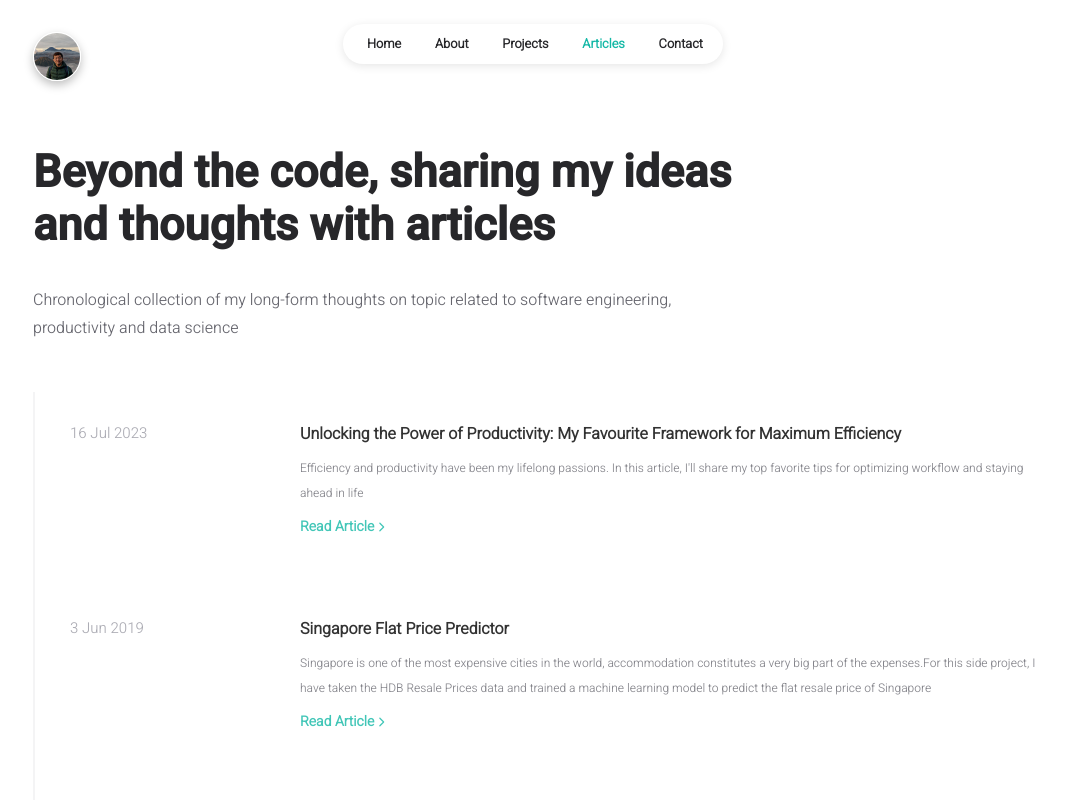
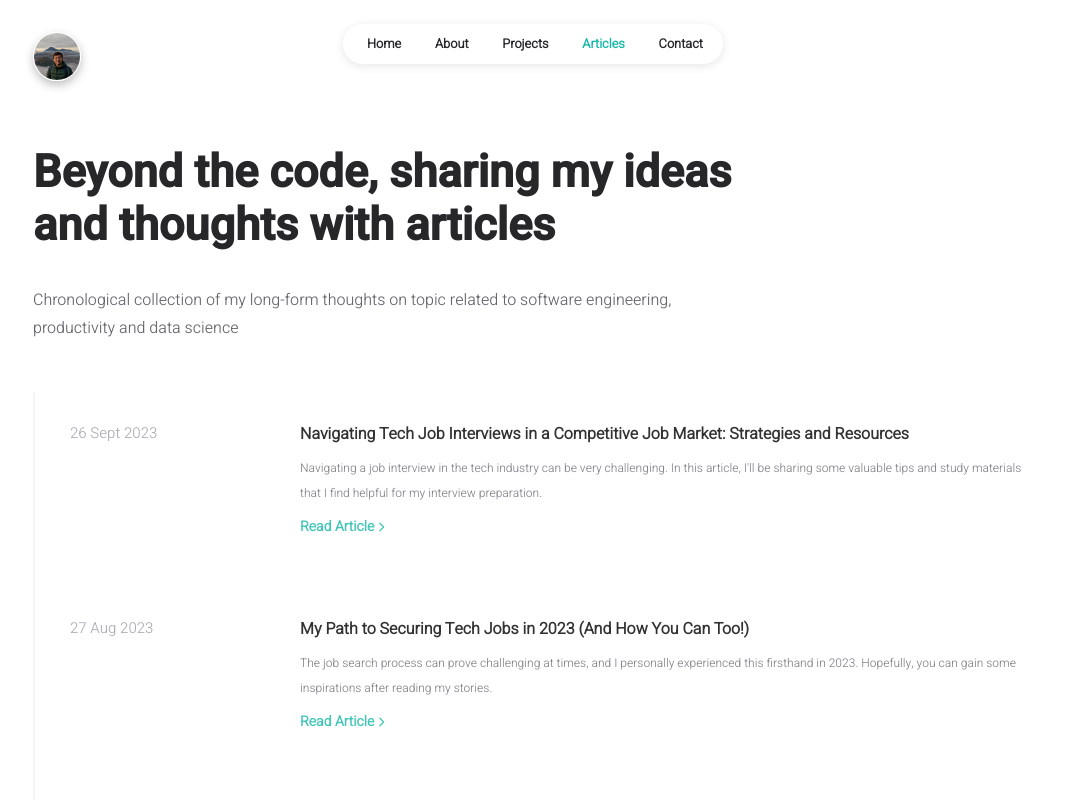
Before and after one commit to edricgsh/personal_website_2023, a React (Create React App) app: page /articles in a window 1280 px wide. Shown: the top 800 px of the page, without its empty margins (107-1173 px from the left). Built offline with nearby package versions, Linux system fonts and the light colour scheme.

Commit message:
Add information about 2 articles

```diff
--- a/src/data/articles.js
+++ b/src/data/articles.js
@@ -1,4 +1,25 @@
 const myArticles = [
+	{
+		date: "26 Sept 2023",
+		title: "Navigating Tech Job Interviews in a Competitive Job Market: Strategies and Resources",
+		description:
+			"Navigating a job interview in the tech industry can be very challenging. In this article, I'll be sharing some valuable tips and study materials that I find helpful for my interview preparation.",
+		keywords: [
+			"Job Search",
+			"Tech Interview",
+			"Backend Engineering Interview",
+			"Tips and Resources",
+		],
+		link: "https://edricgsh.substack.com/p/navigating-tech-job-interviews-in",
+	},
+	{
+		date: "27 Aug 2023",
+		title: "My Path to Securing Tech Jobs in 2023 (And How You Can Too!)",
+		description:
+			"The job search process can prove challenging at times, and I personally experienced this firsthand in 2023. Hopefully, you can gain some inspirations after reading my stories.",
+		keywords: ["Job Search", "Tech Interview"],
+		link: "https://edricgsh.substack.com/p/my-path-to-securing-tech-jobs-2023",
+	},
 	{
 		date: "16 Jul 2023",
 		title: "Unlocking the Power of Productivity: My Favourite Framework for Maximum Efficiency",
```
